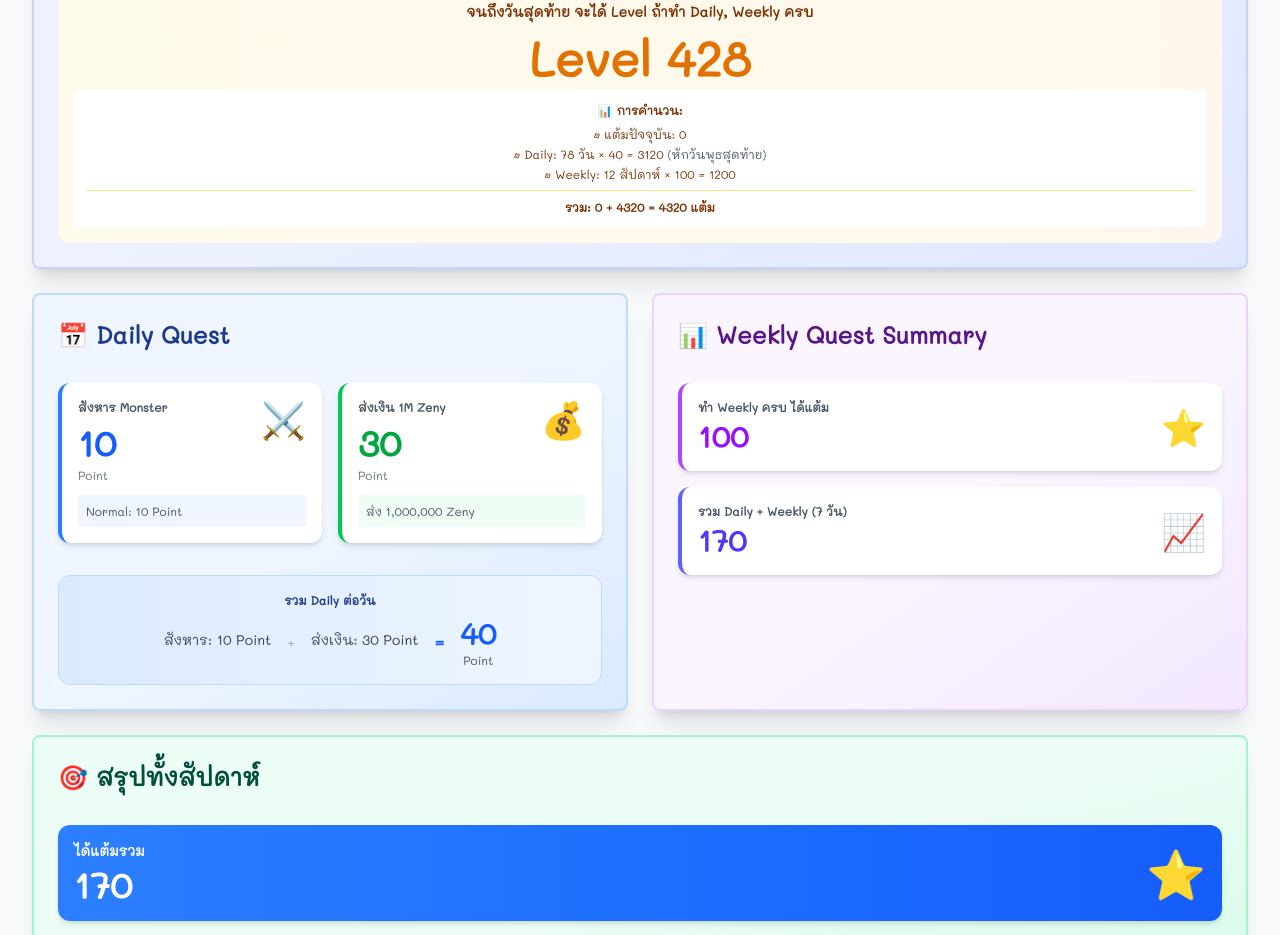
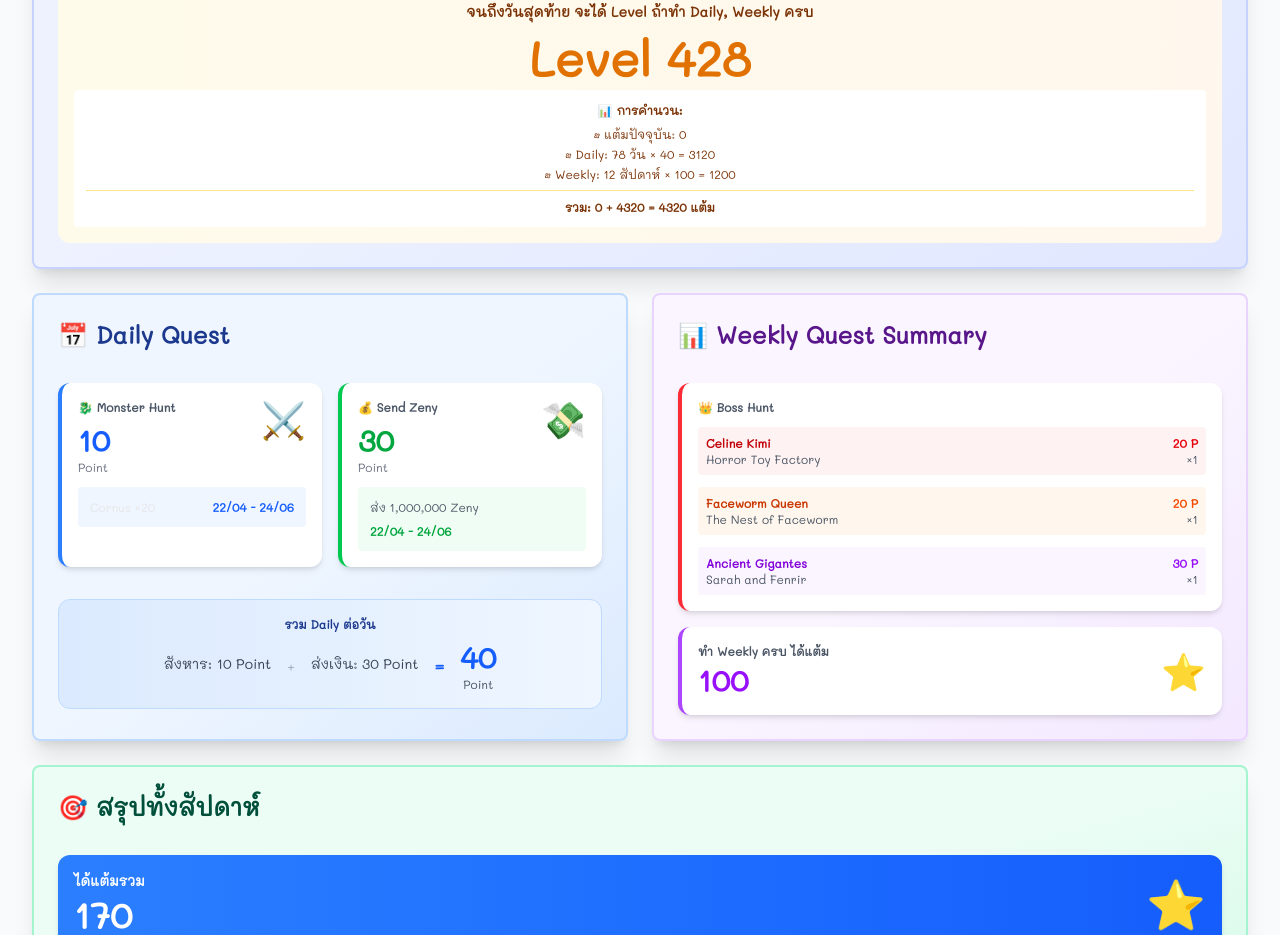
Before and after one commit to Suphanat-th/ROC_Library, a Next.js app in the folder roc-library/: page /calc-bp in a window 1280 px wide. Shown: the part 971-1906 px from the top of the page. Built offline with nearby package versions, Linux system fonts and the light colour scheme.

Commit message:
Update CalcBPComponent.tsx

```diff
--- a/roc-library/src/app/calc-bp/CalcBPComponent.tsx
+++ b/roc-library/src/app/calc-bp/CalcBPComponent.tsx
@@ -1,7 +1,7 @@
 'use client';
 
 import React, { useMemo, useState } from 'react';
-import { BATTLE_PASS_CONFIG, QUEST_DETAILS } from '@/data/battlepassData';
+import { BATTLE_PASS_CONFIG } from '@/data/battlepassData';
 
 interface CalculationResult {
   dailyNormalPoints: number;
@@ -78,7 +78,6 @@ export default function CalcBPComponent() {
     // Calculate current progress (days completed up to today)
     const completedDays = Math.max(0, daysSinceStart);
     const completedWeeks = Math.floor(completedDays / 7);
-    const extraDaysAfterWeeks = completedDays % 7;
 
     // Normal Pass
     const normalPointsFromCompletedDays = completedDays * BATTLE_PASS_CONFIG.dailyNormalPoints;
@@ -148,28 +147,30 @@ export default function CalcBPComponent() {
     // Days remaining in current week (including today)
     const daysRemainingInWeek = 7 - dayIndexInWeek;
 
-    let daysForCalculation = calculation.daysRemaining;
+    // Days for daily calculation: starts with full remaining days, minus last Wednesday
+    let daysForDailyCalc = Math.max(0, calculation.daysRemaining - 1);
+
+    // If Daily quest is done: Don't count today
+    if (isDailyDone) {
+      daysForDailyCalc = Math.max(0, daysForDailyCalc - 1);
+    }
+
+    // Days for weekly calculation: independent from daily
+    let daysForWeeklyCalc = calculation.daysRemaining - 1; // Always subtract last Wednesday
     let weeksForCalculation = 0;
 
-    // Subtract 1 day for the last day (Wednesday) when server is closed
-    daysForCalculation = Math.max(0, daysForCalculation - 1);
-
-    // If Weekly done: Don't count this week, start from next week
+    // If Weekly quest is done: Don't count remaining days in current week
     if (isWeeklyDone) {
-      daysForCalculation = Math.max(0, daysForCalculation - daysRemainingInWeek);
-      weeksForCalculation = Math.ceil(daysForCalculation / 7);
+      daysForWeeklyCalc = Math.max(0, daysForWeeklyCalc - daysRemainingInWeek);
+      weeksForCalculation = Math.ceil(daysForWeeklyCalc / 7);
     } else {
-      weeksForCalculation = Math.ceil(daysForCalculation / 7);
-    }
-
-    // If Daily done: Don't count today
-    if (isDailyDone) {
-      daysForCalculation = Math.max(0, daysForCalculation - 1);
+      // Not done with weekly: include this week's remaining days
+      weeksForCalculation = Math.ceil(daysForWeeklyCalc / 7);
     }
 
     // Daily points: Monster (10 normal / 20 premium) + Send Zeny (30) = 40 normal / 50 premium
     const dailyPoints = isPremiumOpened ? 50 : 40;
-    let additionalPoints = (daysForCalculation * dailyPoints) + (weeksForCalculation * BATTLE_PASS_CONFIG.weeklyPoints);
+    let additionalPoints = (daysForDailyCalc * dailyPoints) + (weeksForCalculation * BATTLE_PASS_CONFIG.weeklyPoints);
 
     // Add Weekly points for last day if checked
     if (isLastDayDone) {
@@ -183,6 +184,7 @@ export default function CalcBPComponent() {
   const projectedLevelData = calculateProjectedLevel();
 
   // Thai summary text
+  // eslint-disable-next-line @typescript-eslint/no-unused-vars
   const generateThaiSummary = () => {
     const days = calculation.daysRemaining;
     const weeks = Math.ceil(days / 7);
@@ -210,7 +212,7 @@ export default function CalcBPComponent() {
   return (
     <div className="w-full max-w-7xl mx-auto space-y-6 p-2 sm:p-4">
       {/* Card 1: Current Points Input (w-full) */}
-      <div className="card w-full bg-gradient-to-br from-indigo-50 via-indigo-50 to-indigo-100 shadow-xl border-2 border-indigo-200">
+      <div className="card w-full bg-linear-to-br from-indigo-50 via-indigo-50 to-indigo-100 shadow-xl border-2 border-indigo-200">
         <div className="card-body p-4 sm:p-6">
           <h2 className="card-title text-xl sm:text-2xl font-bold text-indigo-900 mb-6 flex items-center gap-2">
             <span className="text-2xl">📊</span> Status ปัจจุบัน
@@ -322,7 +324,7 @@ export default function CalcBPComponent() {
           </div>
 
           {/* Projected Final Level */}
-          <div className="mt-6 pt-6 border-t border-indigo-200 bg-gradient-to-r from-amber-50 to-orange-50 rounded-xl p-4">
+          <div className="mt-6 pt-6 border-t border-indigo-200 bg-linear-to-r from-amber-50 to-orange-50 rounded-xl p-4">
             <div className="text-center">
               <div className="text-sm font-bold text-amber-900 mb-3">
                 จนถึงวันสุดท้าย จะได้ Level ถ้าทำ Daily, Weekly ครบ
@@ -343,42 +345,36 @@ export default function CalcBPComponent() {
                   const dayIndexInWeek = (dayOfWeek - WEDNESDAY + 7) % 7;
                   const daysRemainingInWeek = 7 - dayIndexInWeek;
 
-                  let daysForCalc = calculation.daysRemaining;
-                  let weeksForCalc = 0;
-
-                  // Subtract 1 day for the last day (Wednesday) when server is closed
-                  daysForCalc = Math.max(0, daysForCalc - 1);
-
-                  if (isWeeklyDone) {
-                    daysForCalc = Math.max(0, daysForCalc - daysRemainingInWeek);
-                    weeksForCalc = Math.ceil(daysForCalc / 7);
-                  } else {
-                    weeksForCalc = Math.ceil(daysForCalc / 7);
+                  // Daily calculation: independent from weekly
+                  let daysForDailyCalc = Math.max(0, calculation.daysRemaining - 1); // Always subtract last Wednesday
+                  if (isDailyDone) {
+                    daysForDailyCalc = Math.max(0, daysForDailyCalc - 1); // Don't count today
                   }
 
-                  if (isDailyDone) {
-                    daysForCalc = Math.max(0, daysForCalc - 1);
+                  // Weekly calculation: independent from daily
+                  let daysForWeeklyCalc = calculation.daysRemaining - 1; // Always subtract last Wednesday
+                  let weeksForCalc = 0;
+                  if (isWeeklyDone) {
+                    daysForWeeklyCalc = Math.max(0, daysForWeeklyCalc - daysRemainingInWeek);
+                    weeksForCalc = Math.ceil(daysForWeeklyCalc / 7);
+                  } else {
+                    weeksForCalc = Math.ceil(daysForWeeklyCalc / 7);
                   }
 
                   const dailyPoints = isPremiumOpened ? 50 : 40;
-                  let totalAdditional = (daysForCalc * dailyPoints) + (weeksForCalc * BATTLE_PASS_CONFIG.weeklyPoints);
-                  if (isLastDayDone) {
-                    totalAdditional += BATTLE_PASS_CONFIG.weeklyPoints;
-                  }
+                  let totalAdditional = (daysForDailyCalc * dailyPoints) + (weeksForCalc * BATTLE_PASS_CONFIG.weeklyPoints);
 
                   return (
                     <>
                       {isDailyDone && (
                         <div>
-                          • Daily: {daysForCalc} วัน × {dailyPoints} = {daysForCalc * dailyPoints}
-                          {isWeeklyDone && <span className="text-gray-600"> (หักวันนี้, หักวันที่เหลือ week นี้, หักวันพุธสุดท้าย)</span>}
-                          {!isWeeklyDone && <span className="text-gray-600"> (หักวันนี้, หักวันพุธสุดท้าย)</span>}
+                          • Daily: {daysForDailyCalc} วัน × {dailyPoints} = {daysForDailyCalc * dailyPoints}
+                          <span className="text-gray-600"> (หักวันนี้)</span>
                         </div>
                       )}
                       {!isDailyDone && (
                         <div>
-                          • Daily: {daysForCalc} วัน × {dailyPoints} = {daysForCalc * dailyPoints}
-                          <span className="text-gray-600"> (หักวันพุธสุดท้าย)</span>
+                          • Daily: {daysForDailyCalc} วัน × {dailyPoints} = {daysForDailyCalc * dailyPoints}
                         </div>
                       )}
 
@@ -401,6 +397,7 @@ export default function CalcBPComponent() {
                       )}
 
                       <div className="font-bold mt-2 text-amber-900 pt-2 border-t border-amber-200">
+                        {isLastDayDone && (totalAdditional += BATTLE_PASS_CONFIG.weeklyPoints)}
                         รวม: {totalPoints} + {totalAdditional} = {totalPoints + totalAdditional} แต้ม
                       </div>
                     </>
@@ -417,33 +414,49 @@ export default function CalcBPComponent() {
       {/* Card 2 & 3: Daily and Weekly Quests - 2 Columns on Large Screens */}
       <div className="grid grid-cols-1 lg:grid-cols-2 gap-6">
         {/* Card 2: Daily Quest */}
-        <div className="card bg-gradient-to-br from-blue-50 via-blue-50 to-blue-100 shadow-xl border-2 border-blue-200">
+        <div className="card bg-linear-to-br from-blue-50 via-blue-50 to-blue-100 shadow-xl border-2 border-blue-200">
           <div className="card-body p-4 sm:p-6">
             <h2 className="card-title text-xl sm:text-2xl font-bold text-blue-900 mb-6 flex items-center gap-2">
               <span className="text-2xl">📅</span> Daily Quest
             </h2>
 
             <div className="grid grid-cols-1 sm:grid-cols-2 gap-4 mb-6">
-              {/* Kill Monster Quest */}
+              {/* Monster Hunt Quest */}
               <div className="bg-white rounded-xl p-4 shadow-md border-l-4 border-blue-500">
-                <div className="flex justify-between items-start">
+                <div className="flex justify-between items-start mb-3">
                   <div>
-                    <div className="text-xs text-gray-600 font-semibold mb-2">สังหาร Monster</div>
-                    <div className="text-3xl sm:text-4xl font-bold text-blue-600">
+                    <div className="text-xs text-gray-600 font-semibold mb-2">🐉 Monster Hunt</div>
+                    <div className="text-2xl sm:text-3xl font-bold text-blue-600">
                       {isPremiumOpened ? '20' : '10'}
                     </div>
-                    <div className="text-xs text-gray-500 mt-1">Point</div>
+                    <div className="text-xs text-gray-500">Point</div>
                   </div>
                   <div className="text-4xl">⚔️</div>
                 </div>
-                <div className="text-xs text-gray-600 bg-blue-50 rounded p-2 mt-3">
+                <div className="text-xs space-y-2 bg-blue-50 rounded p-3">
                   {isPremiumOpened ? (
-                    <div>
-                      <div>Premium: 20 Point</div>
-                    </div>
+                    <>
+                      <div className="flex justify-between">
+                        <span>HILLSRION ×20</span>
+                        <span className="text-blue-600 font-bold">22/04 - 06/05</span>
+                      </div>
+                      <div className="flex justify-between">
+                        <span>CENTIPEDE ×20</span>
+                        <span className="text-blue-600 font-bold">06/05 - 20/05</span>
+                      </div>
+                      <div className="flex justify-between">
+                        <span>TATACHO ×20</span>
+                        <span className="text-blue-600 font-bold">20/05 - 03/06</span>
+                      </div>
+                      <div className="flex justify-between">
+                        <span>DOLOMEDES ×20</span>
+                        <span className="text-blue-600 font-bold">03/06 - 24/06</span>
+                      </div>
+                    </>
                   ) : (
-                    <div>
-                      <div>Normal: 10 Point</div>
+                    <div className="flex justify-between">
+                      <span>Cornus ×20</span>
+                      <span className="text-blue-600 font-bold">22/04 - 24/06</span>
                     </div>
                   )}
                 </div>
@@ -451,24 +464,25 @@ export default function CalcBPComponent() {
 
               {/* Send Zeny */}
               <div className="bg-white rounded-xl p-4 shadow-md border-l-4 border-green-500">
-                <div className="flex justify-between items-start">
+                <div className="flex justify-between items-start mb-3">
                   <div>
-                    <div className="text-xs text-gray-600 font-semibold mb-2">ส่งเงิน 1M Zeny</div>
-                    <div className="text-3xl sm:text-4xl font-bold text-green-600">
+                    <div className="text-xs text-gray-600 font-semibold mb-2">💰 Send Zeny</div>
+                    <div className="text-2xl sm:text-3xl font-bold text-green-600">
                       30
                     </div>
-                    <div className="text-xs text-gray-500 mt-1">Point</div>
+                    <div className="text-xs text-gray-500">Point</div>
                   </div>
-                  <div className="text-4xl">💰</div>
+                  <div className="text-4xl">💸</div>
                 </div>
-                <div className="text-xs text-gray-600 bg-green-50 rounded p-2 mt-3">
+                <div className="text-xs text-gray-600 bg-green-50 rounded p-3">
                   <div>ส่ง 1,000,000 Zeny</div>
+                  <div className="text-green-600 font-semibold mt-2">22/04 - 24/06</div>
                 </div>
               </div>
             </div>
 
             {/* Daily Summary */}
-            <div className="bg-gradient-to-r from-blue-100 to-blue-50 rounded-xl p-4 border border-blue-200">
+            <div className="bg-linear-to-r from-blue-100 to-blue-50 rounded-xl p-4 border border-blue-200">
               <div className="text-center">
                 <div className="text-xs text-blue-900 font-semibold mb-2">รวม Daily ต่อวัน</div>
                 <div className="flex justify-center gap-4 items-center">
@@ -491,13 +505,52 @@ export default function CalcBPComponent() {
         </div>
 
         {/* Card 3: Weekly Quest Summary */}
-        <div className="card bg-gradient-to-br from-purple-50 via-purple-50 to-purple-100 shadow-xl border-2 border-purple-200">
+        <div className="card bg-linear-to-br from-purple-50 via-purple-50 to-purple-100 shadow-xl border-2 border-purple-200">
           <div className="card-body p-4 sm:p-6">
             <h2 className="card-title text-xl sm:text-2xl font-bold text-purple-900 mb-6 flex items-center gap-2">
               <span className="text-2xl">📊</span> Weekly Quest Summary
             </h2>
 
             <div className="space-y-4">
+              {/* Boss Hunt Section */}
+              <div className="bg-white rounded-xl p-4 shadow-md border-l-4 border-red-500">
+                <div className="text-xs text-gray-600 font-semibold mb-3 flex items-center gap-2">
+                  <span>👑 Boss Hunt</span>
+                </div>
+                <div className="space-y-3 text-xs">
+                  <div className="flex justify-between items-start p-2 bg-red-50 rounded">
+                    <div>
+                      <div className="font-bold text-red-700">Celine Kimi</div>
+                      <div className="text-gray-600">Horror Toy Factory</div>
+                    </div>
+                    <div className="text-right">
+                      <div className="font-bold text-red-600">20 P</div>
+                      <div className="text-gray-600">×1</div>
+                    </div>
+                  </div>
+                  <div className="flex justify-between items-start p-2 bg-orange-50 rounded">
+                    <div>
+                      <div className="font-bold text-orange-700">Faceworm Queen</div>
+                      <div className="text-gray-600">The Nest of Faceworm</div>
+                    </div>
+                    <div className="text-right">
+                      <div className="font-bold text-orange-600">20 P</div>
+                      <div className="text-gray-600">×1</div>
+                    </div>
+                  </div>
+                  <div className="flex justify-between items-start p-2 bg-purple-50 rounded">
+                    <div>
+                      <div className="font-bold text-purple-700">Ancient Gigantes</div>
+                      <div className="text-gray-600">Sarah and Fenrir</div>
+                    </div>
+                    <div className="text-right">
+                      <div className="font-bold text-purple-600">30 P</div>
+                      <div className="text-gray-600">×1</div>
+                    </div>
+                  </div>
+                </div>
+              </div>
+
               {/* Weekly Points */}
               <div className="bg-white rounded-xl p-4 shadow-md border-l-4 border-purple-500">
                 <div className="flex justify-between items-center">
@@ -508,24 +561,13 @@ export default function CalcBPComponent() {
                   <div className="text-4xl">⭐</div>
                 </div>
               </div>
-
-              {/* Total Weekly Points (Daily + Weekly) */}
-              <div className="bg-white rounded-xl p-4 shadow-md border-l-4 border-indigo-500">
-                <div className="flex justify-between items-center">
-                  <div>
-                    <div className="text-xs text-gray-600 font-semibold mb-1">รวม Daily + Weekly (7 วัน)</div>
-                    <div className="text-2xl sm:text-3xl font-bold text-indigo-600">{calculation.weeklyTotalNormalPoints}</div>
-                  </div>
-                  <div className="text-4xl">📈</div>
-                </div>
-              </div>
             </div>
           </div>
         </div>
       </div>
 
       {/* Card 4: Weekly Complete Summary */}
-      <div className="card bg-gradient-to-br from-emerald-50 via-emerald-50 to-emerald-100 shadow-xl border-2 border-emerald-200">
+      <div className="card bg-linear-to-br from-emerald-50 via-emerald-50 to-emerald-100 shadow-xl border-2 border-emerald-200">
         <div className="card-body p-4 sm:p-6">
           <h2 className="card-title text-xl sm:text-2xl font-bold text-emerald-900 mb-6 flex items-center gap-2">
             <span className="text-2xl">🎯</span> สรุปทั้งสัปดาห์
@@ -533,7 +575,7 @@ export default function CalcBPComponent() {
 
           <div className="space-y-4">
             {/* Total Weekly Points */}
-            <div className="bg-gradient-to-r from-blue-500 to-blue-600 rounded-xl p-4 shadow-md text-white">
+            <div className="bg-linear-to-r from-blue-500 to-blue-600 rounded-xl p-4 shadow-md text-white">
               <div className="flex justify-between items-center">
                 <div>
                   <div className="text-sm font-semibold mb-1">ได้แต้มรวม</div>
@@ -544,7 +586,7 @@ export default function CalcBPComponent() {
             </div>
 
             {/* Total Weekly Zeny */}
-            <div className="bg-gradient-to-r from-green-500 to-green-600 rounded-xl p-4 shadow-md text-white">
+            <div className="bg-linear-to-r from-green-500 to-green-600 rounded-xl p-4 shadow-md text-white">
               <div className="flex justify-between items-center">
                 <div>
                   <div className="text-sm font-semibold mb-1">จ่ายเงิน Zeny</div>
```
